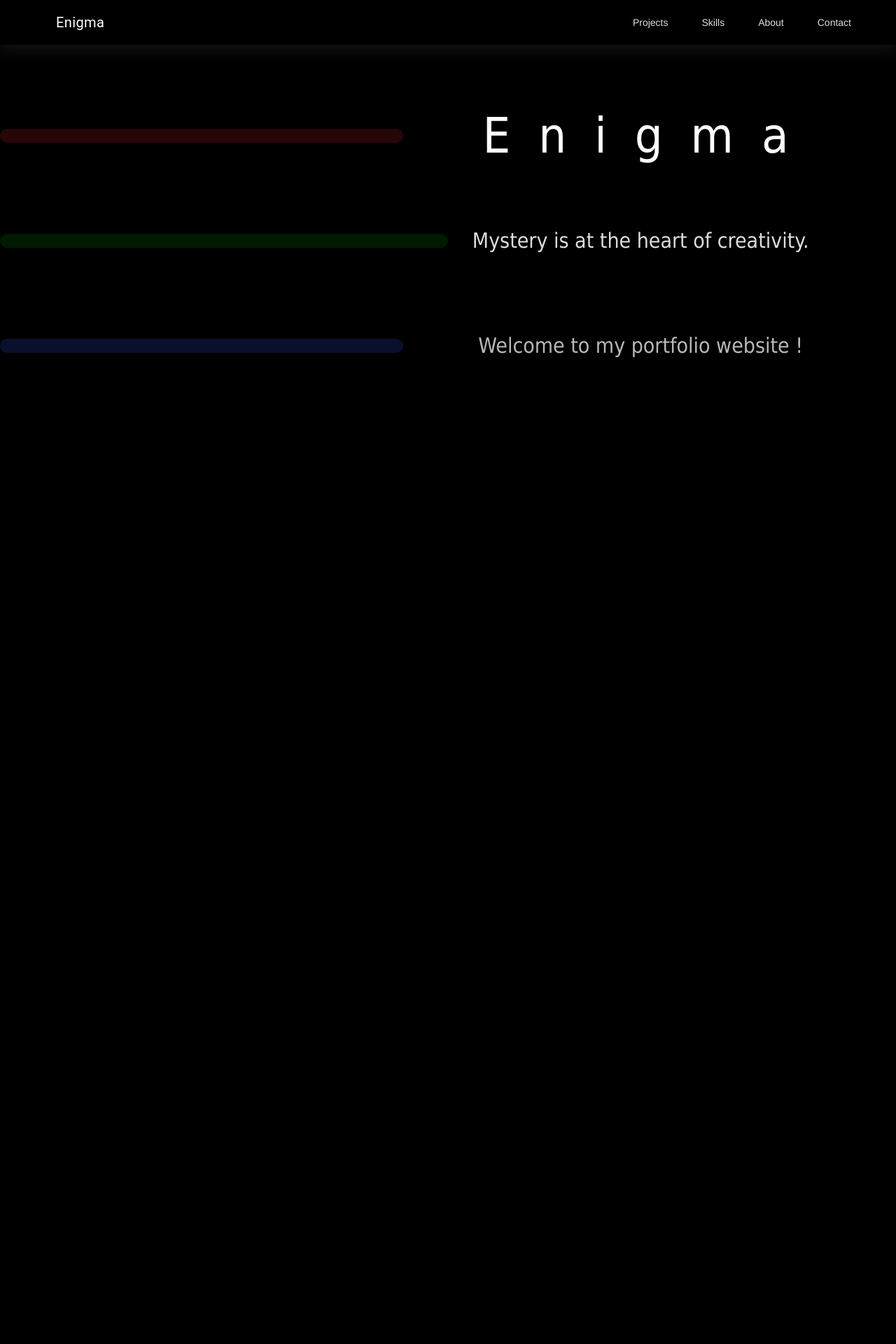
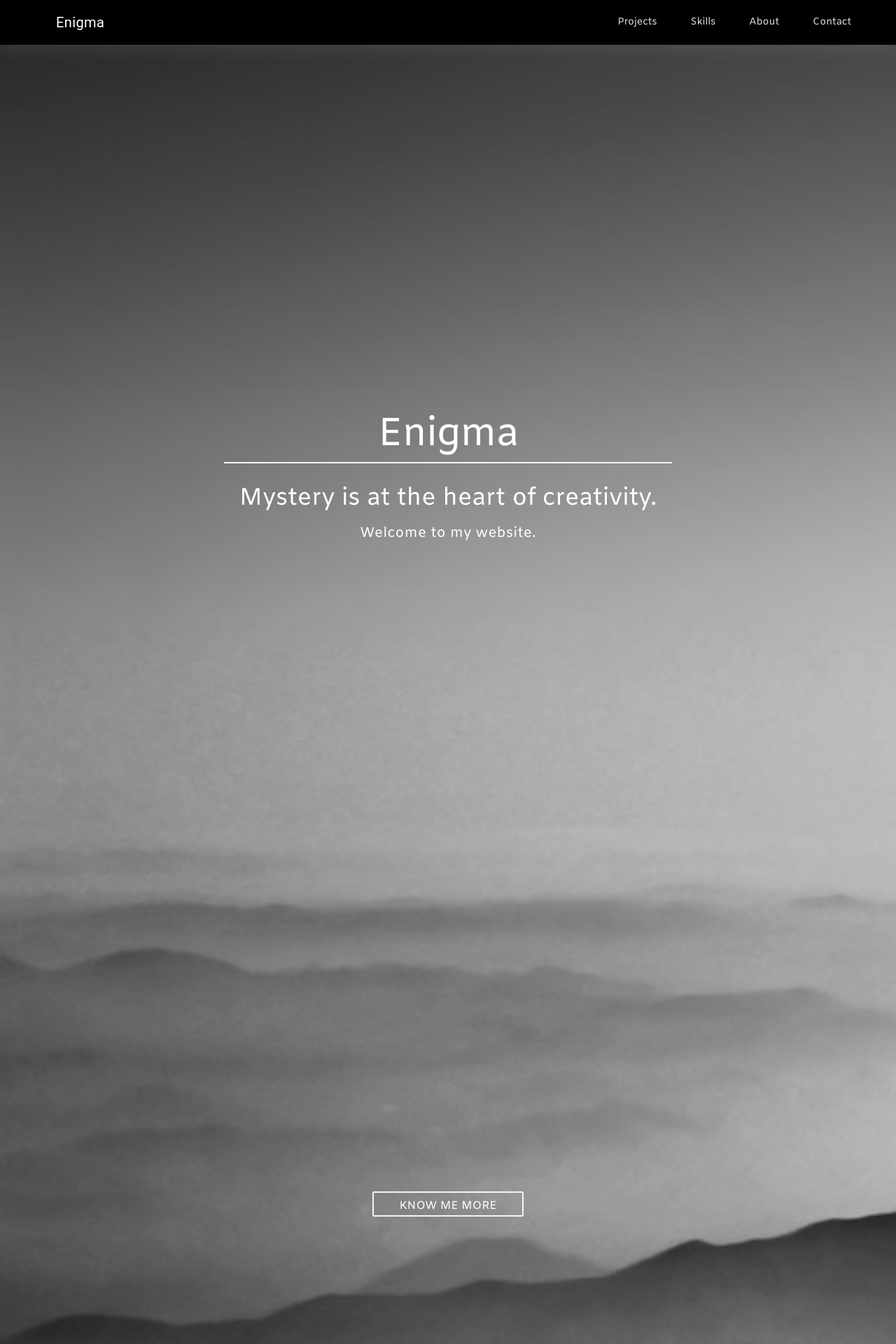
Before and after one commit to Amir-4m/portfolio, a Django app: page / in a window 1280 px wide. Shown: the top 1920 px of the page at 70% size. Run offline with Django 3.2, Linux system fonts and the light colour scheme.

Commit message:
top section design edited

```diff
--- a/main/templates/main/index.html
+++ b/main/templates/main/index.html
@@ -1,28 +1,38 @@
 {% extends "base.html" %}
 {% block content %}
   <div class="top-section">
-    <div class="q-bar1">
-      <div class="quote-bar">
-      </div>
-      <div class="quote-bar-head">Enigma</div>
+    <div class="top-head">
+      <h1>Enigma</h1>
+      <h3>Mystery is at the heart of creativity.</h3>
+      <h5>Welcome to my website.</h5>
     </div>
-    <div class="q-bar2">
-      <div class="quote-bar2">
-      </div>
-      <div class="quote-bar-head2">Mystery is at the heart of creativity.</div>
+    <div class="top-button">
+      <button class="mdl-button mdl-js-button mdl-js-ripple-effect">
+        <a>Know me more</a>
+      </button>
     </div>
-    <div class="q-bar3">
-      <div class="quote-bar3">
-      </div>
-      <div class="quote-bar-head3">Welcome to my portfolio website !</div>
+  </div>
+  <div class="project-section">
+    <div class="project-head">
+      <h3>Projects</h3>
     </div>
+  </div>
 
-
+  <div class="skills-section">
+    <div class="skills-head">
+      <h3>Skills</h3>
+    </div>
   </div>
-  <div class="project-section"></div>
-  <div class="skills-section"></div>
-  <div class="about-section"></div>
-  <div class="contact-section"></div>
+  <div class="about-section">
+    <div class="about-head">
+      <h3>About Me</h3>
+    </div>
+  </div>
+  <div class="contact-section">
+    <div class="contact-head">
+      <h3>Contact</h3>
+    </div>
+  </div>
 
 
 
--- a/static/site/styles.css
+++ b/static/site/styles.css
@@ -1,70 +1,6 @@
-header.mdl-layout__header.mdl-layout__header--scroll {
-  background-color: black;
-  box-shadow: 0 5px 25px 0 rgba(244, 244, 244, 0.1);
-
-
-}
-
-body {
-  background-color: black;
-  color: white;
-
-}
-
-h1, h2, h3, h4 {
-  margin: 0;
-}
-
-.top-section {
-  margin-top: 120px;
-}
-
-.q-bar1 {
-
-  min-height: 150px;
-}
-.q-bar2 {
-
-  min-height: 150px;
-}
-
-.quote-bar-head {
-  float: right;
-  width: 55%;
-  text-align: center;
-  font-size: 70px;
-  font-family: "Tahoma", sans-serif;
-  letter-spacing: 40px;
-  -webkit-animation-name: fadeIn; /* Safari 4.0 - 8.0 */
-  -webkit-animation-duration: 5s; /* Safari 4.0 - 8.0 */
-}
-
-.quote-bar-head2 {
-  float: right;
-  width: 57%;
-  text-align: center;
-  font-size: 30px;
-  font-family: "Tahoma", sans-serif;
-  -webkit-animation-name: fadeIn; /* Safari 4.0 - 8.0 */
-  -webkit-animation-duration: 15s; /* Safari 4.0 - 8.0 */
-}
-.quote-bar-head3 {
-  float: right;
-  width: 57%;
-  text-align: center;
-  font-size: 30px;
-  font-family: "Tahoma", sans-serif;
-  -webkit-animation-name: fadeIn; /* Safari 4.0 - 8.0 */
-  -webkit-animation-duration: 20s; /* Safari 4.0 - 8.0 */
-}
-
-@-webkit-keyframes fadeIn {
-  from {
-    opacity: 0;
-  }
-  to {
-    opacity: 1;
-  }
+@font-face {
+  font-family: amiko;
+  src: url("/static/fonts/amiko-regular.ttf");
 }
 
 @keyframes fadeIn {
@@ -76,91 +12,147 @@ h1, h2, h3, h4 {
   }
 }
 
-.quote-bar {
-  float: left;
-  width: 0;
-  height: 20px;
-  position: fixed;
-  border-radius: 15px;
-  -webkit-animation-name: move; /* Safari 4.0 - 8.0 */
-  -webkit-animation-duration: 3s; /* Safari 4.0 - 8.0 */
-  -webkit-animation-fill-mode: forwards; /* Safari 4.0 - 8.0 */
-  background-color: #260606;
+header.mdl-layout__header.mdl-layout__header--scroll {
+  background-color: black;
+  box-shadow: 0 5px 25px 0 rgba(244, 244, 244, 0.1);
+
 
 }
 
-.quote-bar2 {
-  width: 0;
-  position: fixed;
-  height: 20px;
-  border-radius: 15px;
-  -webkit-animation-name: move2; /* Safari 4.0 - 8.0 */
-  -webkit-animation-duration: 4s; /* Safari 4.0 - 8.0 */
-  -webkit-animation-fill-mode: forwards; /* Safari 4.0 - 8.0 */
-  background-color: #001a00;
+body {
+  background-color: black;
+  color: white;
+  font-family: "amiko", sans-serif;
+
 }
 
-.quote-bar3 {
-  width: 0;
-  position: fixed;
-  height: 20px;
-  border-radius: 15px;
-  -webkit-animation-name: move3; /* Safari 4.0 - 8.0 */
-  -webkit-animation-duration: 6s; /* Safari 4.0 - 8.0 */
-  -webkit-animation-fill-mode: forwards; /* Safari 4.0 - 8.0 */
-  background-color: #0a102c;
+h1, h2, h3, h4, h5 {
+  margin: 0;
+  font-family: "amiko", sans-serif;
 }
 
+.top-section {
+  height: 100vh;
+  background: url("images/mount.jpg");
+  background-size: cover;
 
-@-webkit-keyframes move {
-  from {
-    width: 0;
-  }
-  to {
-    width: 45%;
-  }
+
 }
 
-@keyframes move {
-  from {
-    width: 0;
-  }
-  to {
-    width: 45%;
-  }
-}
-@-webkit-keyframes move2 {
-  from {
-    width: 0;
-  }
-  to {
-    width: 50%;
-  }
+.top-head {
+  top: 20%;
+  position: relative;
 }
 
-@keyframes move2 {
-  from {
-    width: 0;
-  }
-  to {
-    width: 50%;
-  }
+.top-section h1, h3, h5 {
+  text-align: center;
+  margin-bottom: 20px;
 }
 
-@-webkit-keyframes move3 {
-  from {
-    width: 0;
-  }
-  to {
-    width: 45%;
-  }
+.top-section h1 {
+  animation-duration: 2s;
+  -webkit-animation-duration: 2s;
+  animation-name: fadeIn;
+  -webkit-animation-name: fadeIn;
+  border-bottom: 2px solid whitesmoke;
+  width: 50%;
+  position: relative;
+  margin-bottom: 30px;
+  left: 25%;
+
 }
 
-@keyframes move3 {
-  from {
-    width: 0;
-  }
-  to {
-    width: 45%;
-  }
+.top-section h3 {
+  animation-duration: 4s;
+  -webkit-animation-duration: 4s;
+  animation-name: fadeIn;
+  -webkit-animation-name: fadeIn;
+
 }
+
+.top-section h5 {
+  animation-duration: 5s;
+  -webkit-animation-duration: 5s;
+  animation-name: fadeIn;
+  -webkit-animation-name: fadeIn;
+
+}
+
+.top-button {
+  text-align: center;
+  top: 55%;
+  position: relative;
+  animation-duration: 6s;
+  -webkit-animation-duration: 6s;
+  animation-name: fadeIn;
+  -webkit-animation-name: fadeIn;
+}
+
+.top-button button {
+  border: 2px whitesmoke solid;
+
+}
+
+.top-button a {
+  padding: 20px;
+  color: white;
+  font-family: 'amiko', sans-serif;
+  font-size: 16px;
+  font-weight: 500;
+}
+
+.project-section {
+  height: 100vh;
+  background-color: white;
+}
+
+.project-section h3 {
+  margin: 0;
+}
+
+.project-head {
+  padding: 30px 0;
+  background-color: black;
+}
+
+.skills-section {
+  height: 100vh;
+  background-color: white;
+}
+
+.skills-section h3 {
+  margin: 0;
+}
+
+.skills-head {
+  padding: 30px 0;
+  background-color: black;
+}
+
+.about-section {
+  height: 100vh;
+  background-color: white;
+}
+
+.about-section h3 {
+  margin: 0;
+}
+
+.about-head {
+  padding: 30px 0;
+  background-color: black;
+}
+
+.contact-section {
+  height: 100vh;
+  background-color: white;
+}
+
+.contact-section h3 {
+  margin: 0;
+}
+
+.contact-head {
+  padding: 30px 0;
+  background-color: black;
+}
--- a/templates/base/js.html
+++ b/templates/base/js.html
@@ -1,3 +1,4 @@
 {% load static %}
 
 <script src="{% static "mdl/material.min.js" %}"></script>
+<script src="{% static "site/javascript.js" %}"></script>
```
Also changed, not shown: static/fonts/Amiko-Regular.ttf (added), static/site/images/mount.jpg (added), static/site/javascript.js (added).
